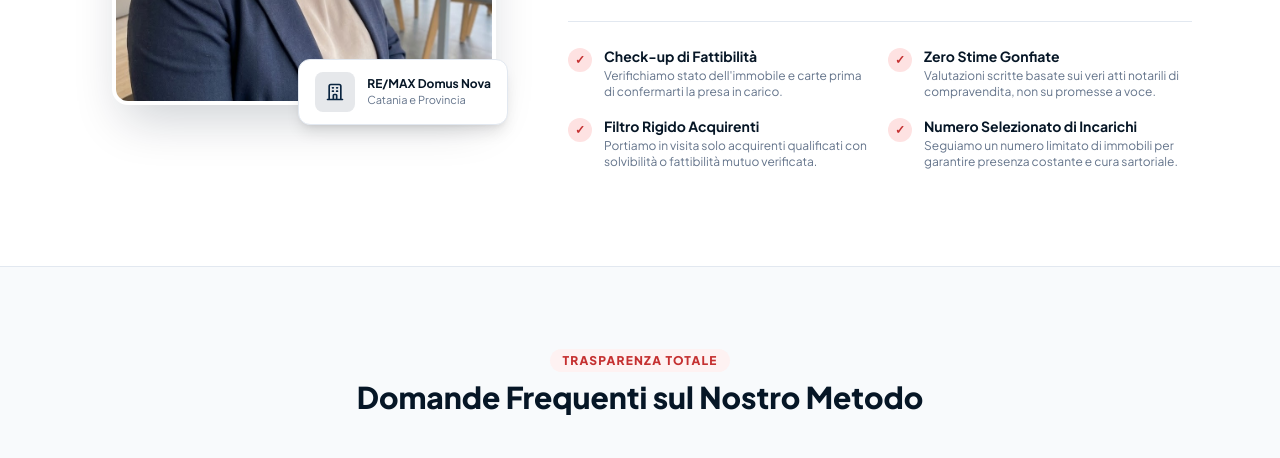
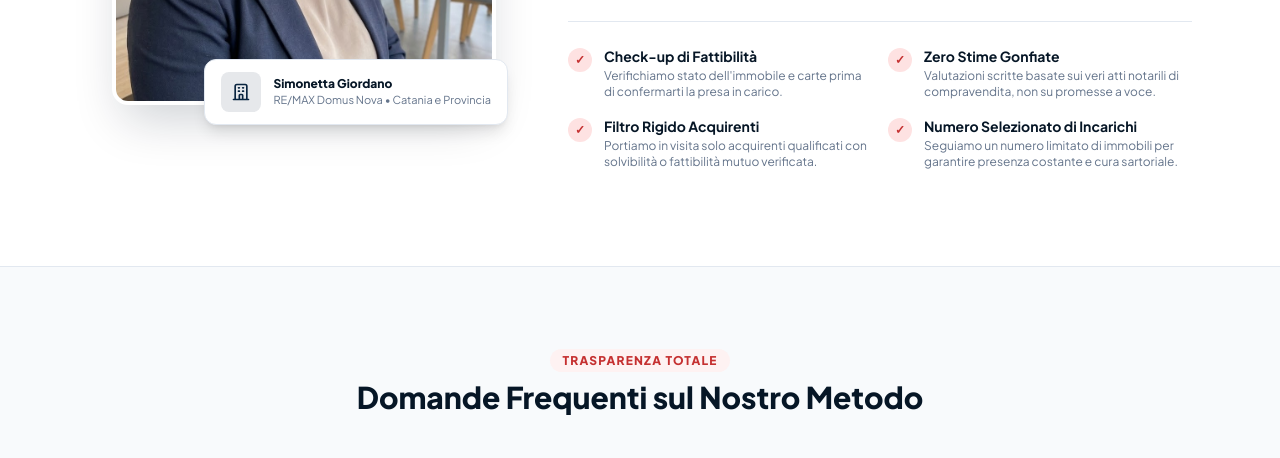
Before and after one commit to Giacomo-8055/landing-page, a plain HTML site: page index.html in a window 1280 px wide. Shown: the part 3963-4421 px from the top of the page. Drawn offline with nearby package versions, Linux system fonts and the light colour scheme; a web font is replaced by a local one.

Commit message:
badge flottante

```diff
--- a/index.html
+++ b/index.html
@@ -567,14 +567,14 @@
 
             <!-- Badge flottante -->
             <div class="absolute -bottom-5 -right-3 bg-white py-3 px-4 rounded-xl shadow-lg border border-slate-200 flex items-center gap-3">
-              <div class="w-10 h-10 rounded-lg bg-brand-blue/10 flex items-center justify-center text-brand-blue">
+              <div class="w-10 h-10 rounded-lg bg-brand-blue/10 flex items-center justify-center text-brand-blue flex-shrink-0">
                 <svg class="w-5 h-5" fill="none" stroke="currentColor" viewBox="0 0 24 24">
                   <path stroke-linecap="round" stroke-linejoin="round" stroke-width="2" d="M19 21V5a2 2 0 00-2-2H7a2 2 0 00-2 2v16m14 0h2m-2 0h-5m-9 0H3m2 0h5M9 7h1m-1 4h1m4-4h1m-1 4h1m-5 10v-5a1 1 0 011-1h2a1 1 0 011 1v5m-4 0h4"></path>
                 </svg>
               </div>
               <div>
-                <p class="text-xs font-bold text-brand-dark">RE/MAX Domus Nova</p>
-                <p class="text-[11px] text-slate-500">Catania e Provincia</p>
+                <p class="text-xs font-extrabold text-brand-dark">Simonetta Giordano</p>
+                <p class="text-[11px] text-slate-500">RE/MAX Domus Nova &bull; Catania e Provincia</p>
               </div>
             </div>
 
```
